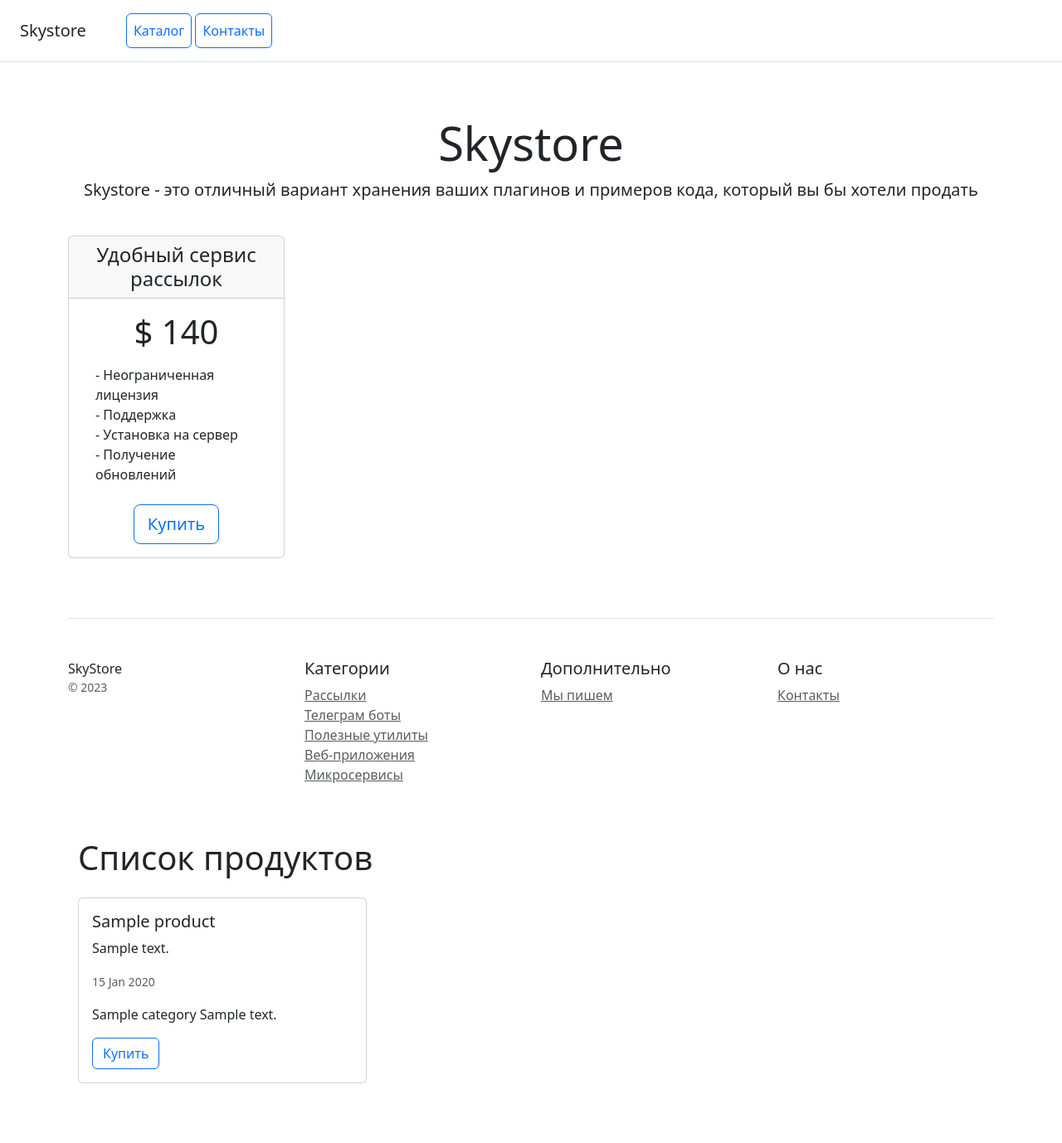
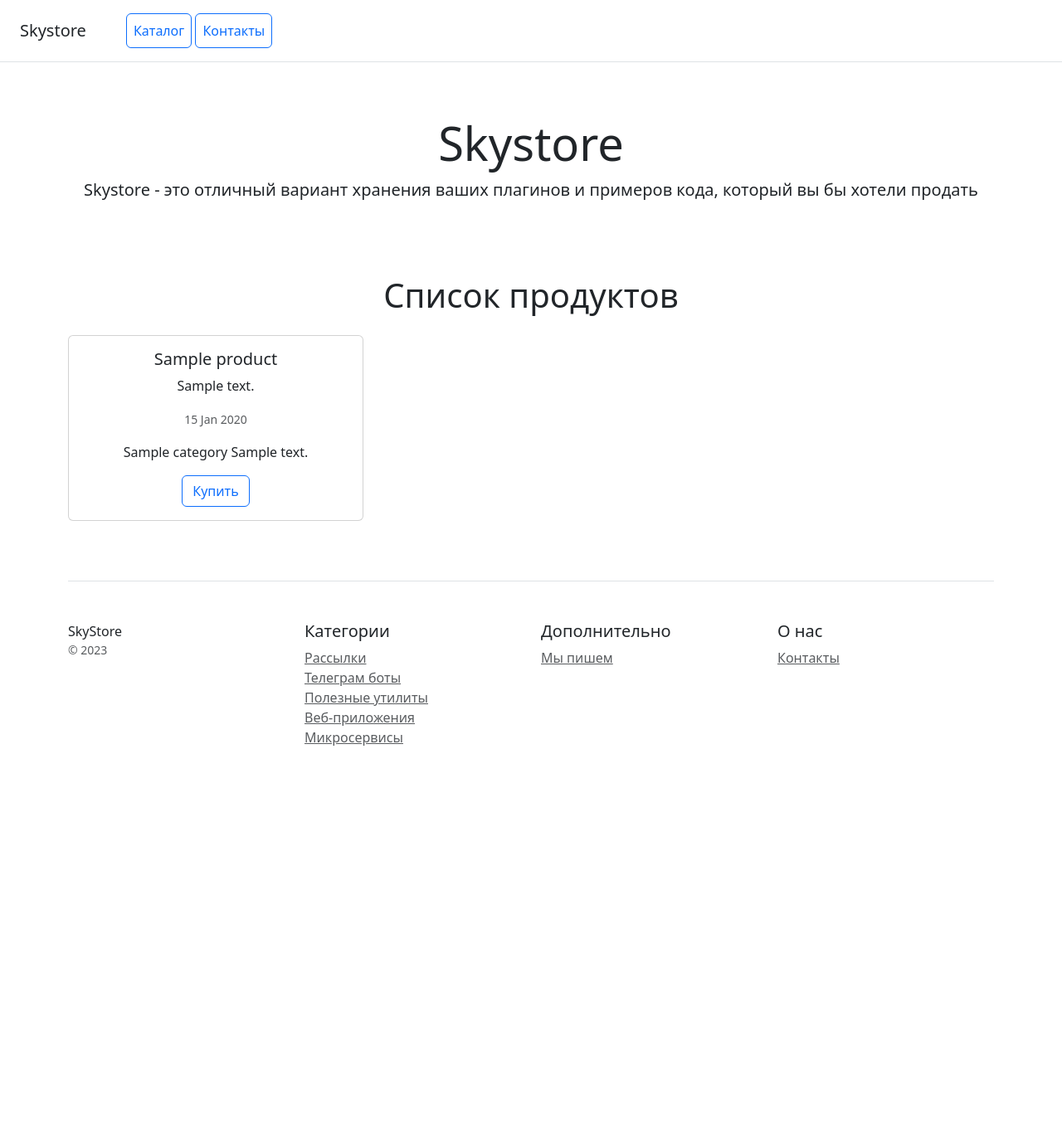
Before and after one commit to Polyaaaaaa/gjango_homework_1, a Django app: template catalog/templates/home.html in a window 1280 px wide. Shown: the whole page at 83% size. After the commit the page ends 899 px from the top, so only its background shows below. Run offline with Django 5.2, Linux system fonts and the light colour scheme; the template is opened without the code that fills it: values that come from a table or form of the project are taken from there, others are empty; tables that the repository leaves empty hold one stand-in row (values such as "Sample post"); parts of the project's set-up code (start-up, migrations or seed data) failed here and were passed over; some libraries are stand-ins or nearby versions.

Commit message:
middle commit

```diff
--- a/catalog/templates/home.html
+++ b/catalog/templates/home.html
@@ -23,21 +23,26 @@
 
 <div class="container">
     <div class="row text-center">
-        <div class="col-3">
-            <div class="card mb-4 box-shadow">
-                <div class="card-header">
-                    <h4 class="my-0 font-weight-normal">Удобный сервис рассылок</h4>
-                </div>
-                <div class="card-body">
-                    <h1 class="card-title pricing-card-title">$ 140</h1>
-                    <ul class="list-unstyled mt-3 mb-4 text-start m-3">
-                        <li>- Неограниченная лицензия</li>
-                        <li>- Поддержка</li>
-                        <li>- Установка на сервер</li>
-                        <li>- Получение обновлений</li>
-                    </ul>
-                    <button type="button" class="btn btn-lg btn-block btn-outline-primary">Купить</button>
-                </div>
+        <div class="container mt-5">
+            <h1 class="mb-4">Список продуктов</h1>
+            <div class="row">
+                {% if products %}
+                    {% for product in products %}
+                        <div class="col-md-4">
+                            <div class="card mb-4 box-shadow">
+                                <div class="card-body">
+                                    <h5 class="card-title">{{ product.name }}</h5>
+                                    <p class="card-text">{{ product.description|truncatewords:20 }}</p>
+                                    <p class="card-text"><small class="text-muted">{{ product.created_at|date:"d M Y" }}</small></p>
+                                    <p class="card-text">{{ product.category }}</p>
+                                    <button type="button" class="btn btn-outline-primary">Купить</button>
+                                </div>
+                            </div>
+                        </div>
+                    {% endfor %}
+                {% else %}
+                    <p>Нет доступных продуктов.</p>
+                {% endif %}
             </div>
         </div>
     </div>
@@ -71,24 +76,6 @@
                 </ul>
             </div>
         </div>
-        <div class="container mt-5">
-            <h1 class="mb-4">Список продуктов</h1>
-            <div class="row">
-                {% for product in products %}
-                    <div class="col-md-4">
-                        <div class="card mb-4 box-shadow">
-                            <div class="card-body">
-                                <h5 class="card-title">{{ product.name }}</h5>
-                                <p class="card-text">{{ product.description|truncatewords:20 }}</p>
-                                <p class="card-text"><small class="text-muted">{{ product.created_at|date:"d M Y" }}</small></p>
-                                <p class="card-text">{{ product.category }}</p>
-                                <button type="button" class="btn btn-outline-primary">Купить</button>
-                            </div>
-                        </div>
-                    </div>
-                {% endfor %}
-            </div>
-        </div>
     </footer>
 </div>
 
```
Also changed, not shown: catalog/templates/catalog/products_list.html (+24 -24 lines), catalog/views.py (+2 -8 lines).
